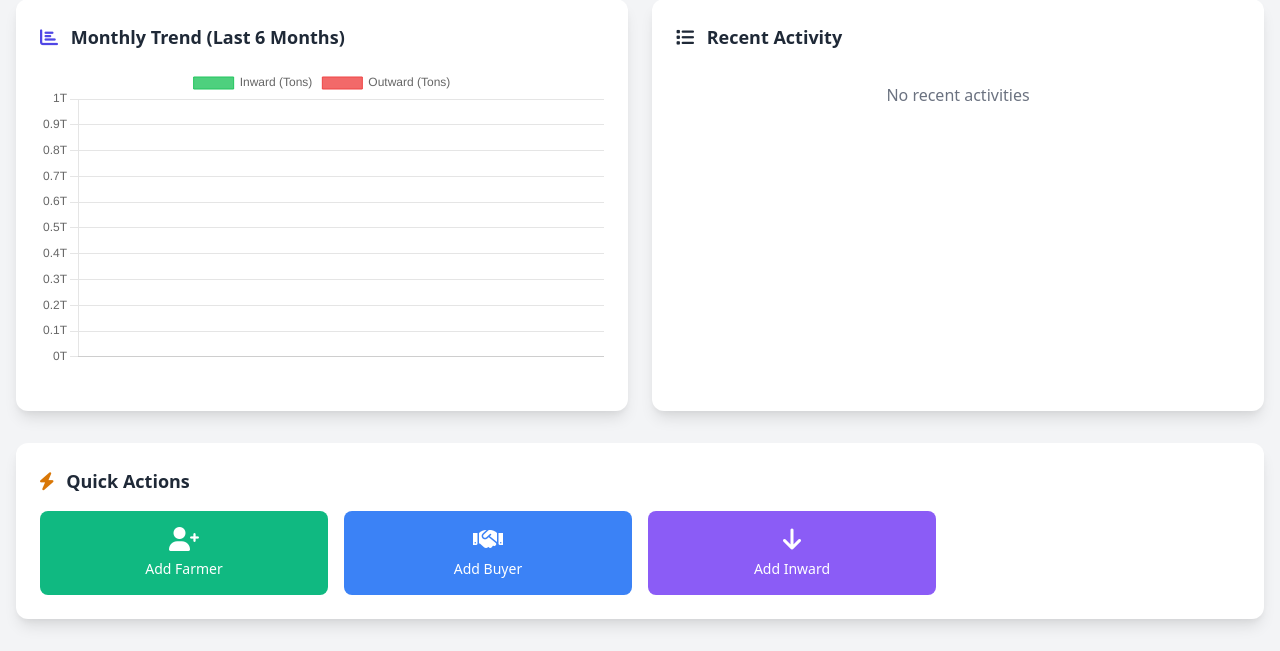
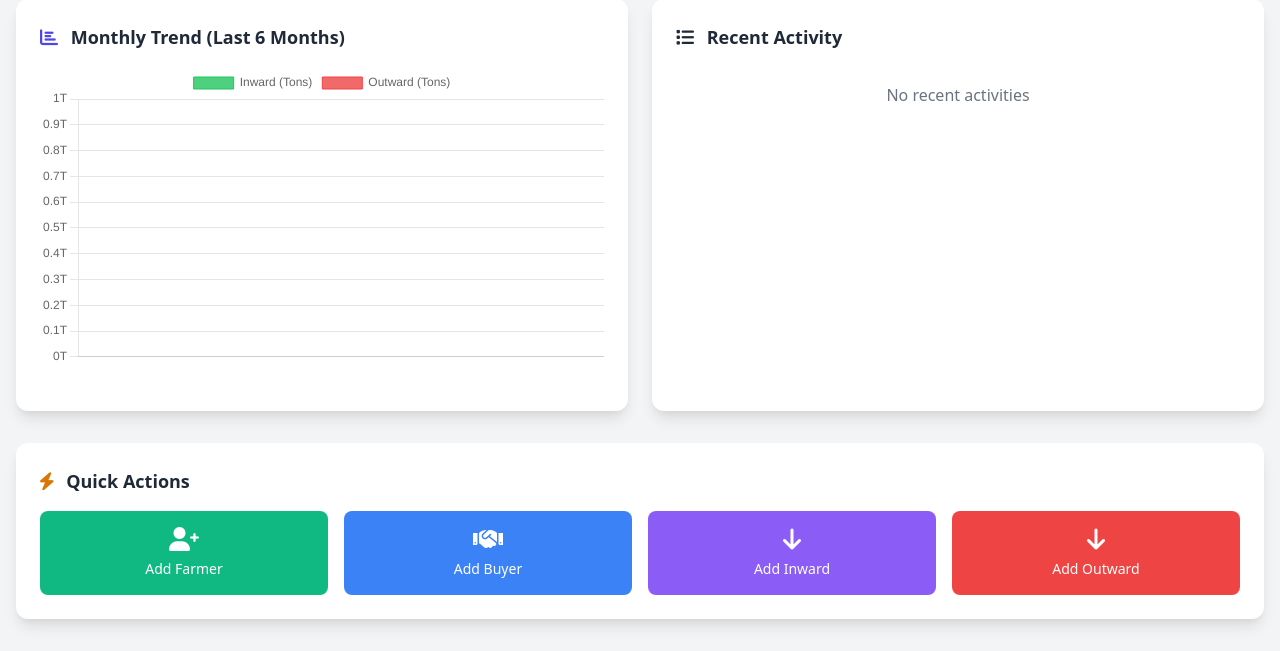
Before and after one commit to bharani-sankar/bad-bunny, a Flask app: page /dashboard in a window 1280 px wide. Shown: the part 745-1396 px from the top of the page. Run offline with Flask 3, Linux system fonts and the light colour scheme; the visitor is signed in with stand-in values (Sample User, id 1); data that the repository does not hold is empty.

Commit message:
charts-grids css class issue fixed

```diff
--- a/templates/dashboard.html
+++ b/templates/dashboard.html
@@ -104,7 +104,7 @@
       /* Ensure the grid containers don't expand beyond viewport */
       .charts-grid {
         min-height: 400px;
-        max-height: 500px;
+        /* max-height: 500px; */
       }
     </style>
   </head>
@@ -381,9 +381,9 @@
           </a>
           <a
             href="{{ url_for('add_outward') }}"
-            class="bg-orange-500 hover:bg-orange-600 text-white p-4 rounded-lg text-center transition duration-200"
+            class="bg-red-500 hover:bg-red-600 text-white p-4 rounded-lg text-center transition duration-200"
           >
-            <i class="fas fa-arrow-up text-2xl mb-2"></i>
+            <i class="fas fa-arrow-down text-2xl mb-2"></i>
             <p class="text-sm font-medium">Add Outward</p>
           </a>
         </div>
```
